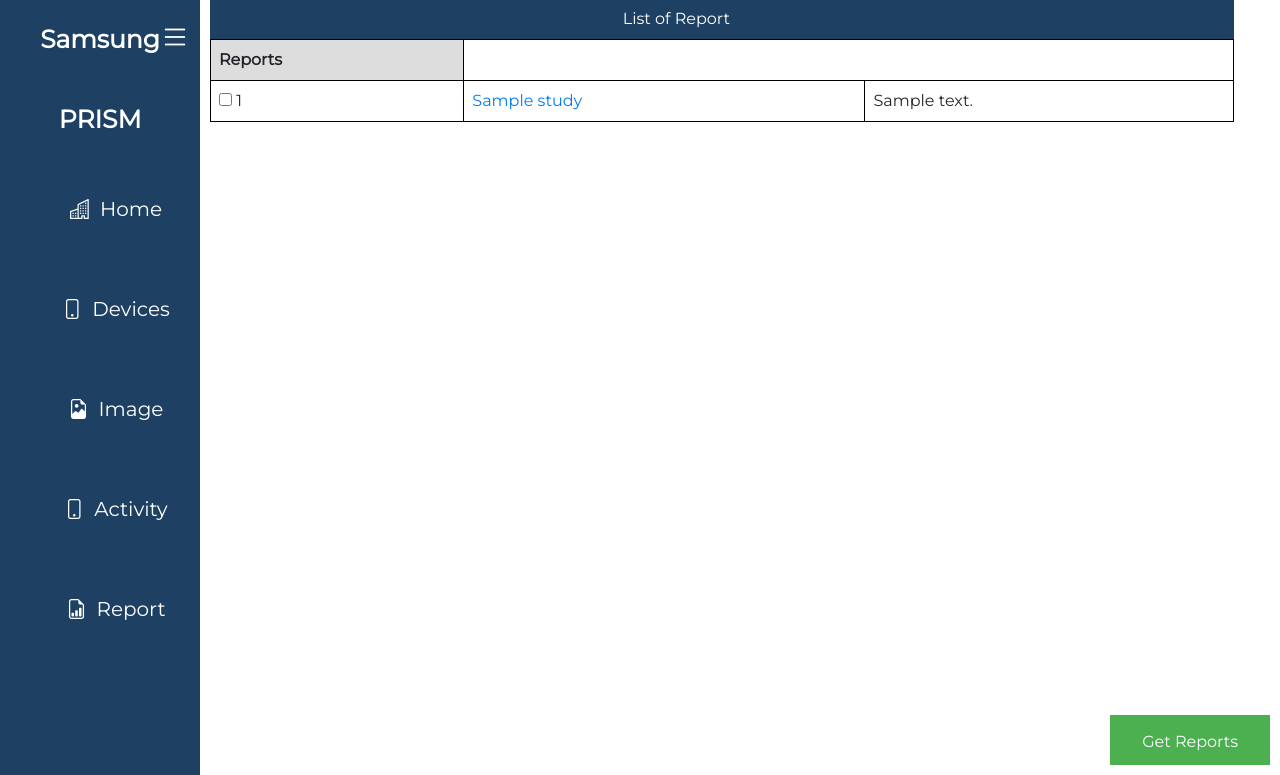
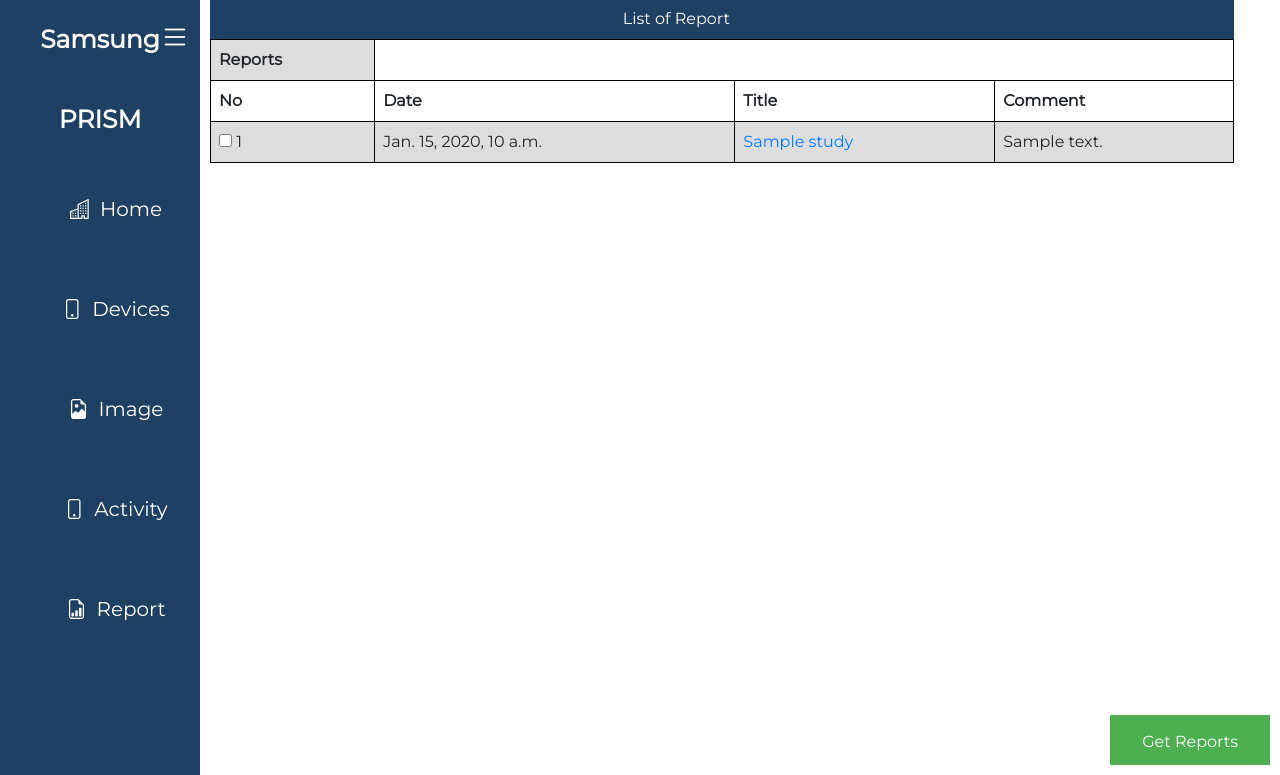
Before and after one commit to Rajheshwar-V/PRISM, a Django app: page /all-studies/ in a window 1280 px wide. Shown: the part 25-800 px from the top of the page. Run offline with Django 4.2, Linux system fonts and the light colour scheme; tables that the repository leaves empty hold one stand-in row (values such as "Sample post"); some libraries are stand-ins or nearby versions.

Commit message:
added date field in report list

```diff
--- a/templates/dashboard/reportlist.html
+++ b/templates/dashboard/reportlist.html
@@ -63,7 +63,12 @@
             <tr>
                 <th>Reports</th>
 
-
+            </tr>
+            <tr>
+                <th>No</th>
+                <th>Date</th>
+                <th>Title</th>
+                <th>Comment</th>
             </tr>
             <form  method="POST" action="{% url 'study_list' %}" id="allreport-form" class="allreport-form">
                 {% csrf_token %}
@@ -72,7 +77,7 @@
                 <tr>
                     <td><input type="checkbox" id="vehicle1" name="report_list" value="{{study.study_id}}">
                         {{study.study_id}}</td>
-
+                    <td>{{study.date}}</td>
                     <td><a href="/view-study/{{study.study_id}}">{{study.study_name}}</a></td>
                     <td>{{study.comment}}</td>
                 </tr>
```
